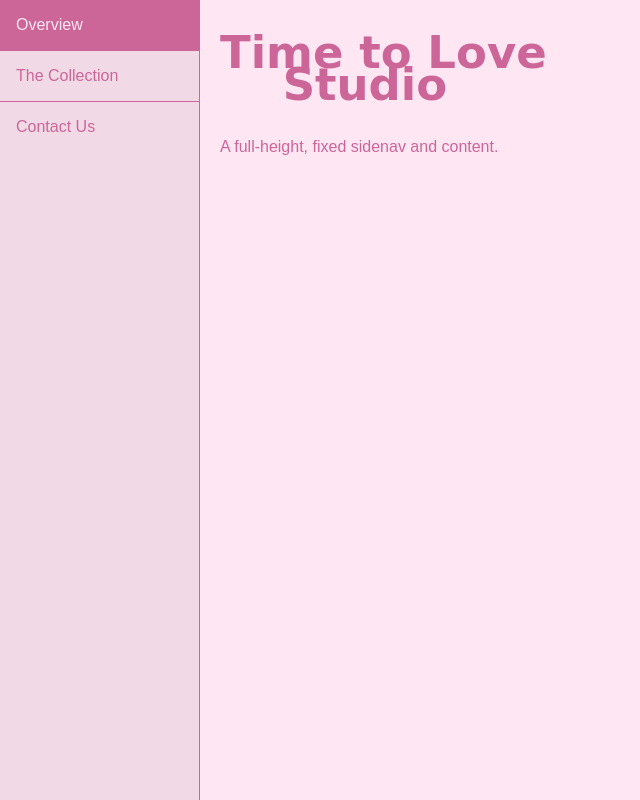
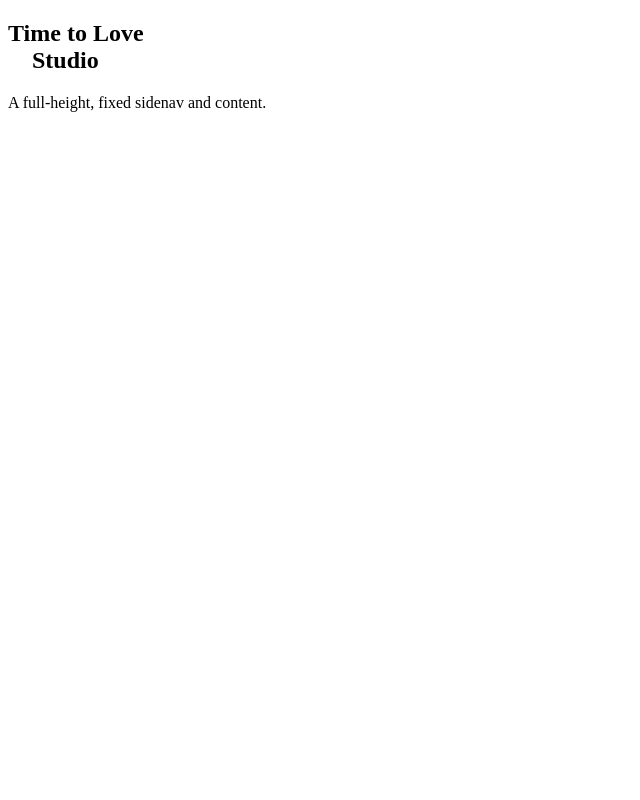
Before and after one commit to TimeToLoveStudio/TimeToLoveStudio.github.io, a plain HTML site: page index.html in a window 1280 px wide. Shown: the whole page, without its empty margins (0-640 px from the left). Drawn offline with Linux system fonts and the light colour scheme.

Commit message:
Update index.html

```diff
--- a/index.html
+++ b/index.html
@@ -2,87 +2,13 @@
 <html lang="en">
 <head>
 <title>CSS Template</title>
-<meta charset="utf-8">
-<meta name="viewport" content="width=device-width, initial-scale=1">
-<style>
-* {
-  box-sizing: border-box;
-}
 
-body {
-  margin: 0;
-  font-family: Arial, Helvetica, sans-serif;
-  background-color: #ffe6f3;
-  color: #cc6699;
-}
-
-h2	{
-font-family: "Brush Script MT", cursive; font-size: 45px; font-style: normal; font-variant: normal; line-height: 0.7;
-}
-
-/* Style the side navigation */
-.sidenav {
-  height: 100%;
-  width: 200px;
-  position: fixed;
-  z-index: 1;
-  top: 0;
-  left: 0;
-  background-color: #f2d9e6;
-  overflow-x: hidden;
-  border-right: thin solid #cc6699;
-}
-
-
-/* Side navigation links */
-.sidenav a {
-  color: #cc6699;
-  padding: 16px;
-  text-decoration: none;
-  display: block;
-  border-bottom: thin solid #cc6699;
-}
-
-/* Side navigation links */
-.sidenav b {
-  color: #cc6699;
-  padding: 16px;
-  text-decoration: none;
-  display: block;
-  font-weight: normal;
-}
-
-/* Change color on hover */
-.sidenav a:hover {
-  background-color: #cc6699;
-  color: #ffe6f3;
-}
-
-/* Change color on hover */
-.sidenav b:hover {
-  background-color: #cc6699;
-  color: #ffe6f3;
-}
-
-/* Style the content */
-.content {
-  margin-left: 200px;
-  padding-left: 20px;
-}
-</style>
 </head>
 <body>
 
-<div class="sidenav">
-  <a href="#">Overview</a>
-  <a href="#">The Collection</a>
-  <b href="#">Contact Us</b>
-</div>
 
-<div class="content">
   <h2>Time to Love<br>&nbsp;&nbsp;&nbsp;&nbsp;Studio</h2>
   <p>A full-height, fixed sidenav and content.</p>
-</div>
 
 </body>
 </html>
```
